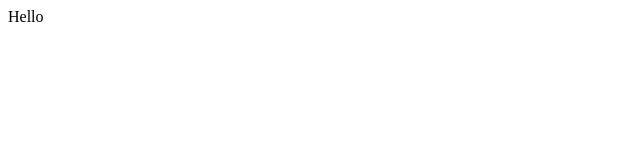
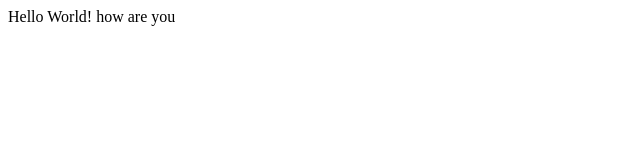
Before and after one commit to VKSingh03/demo-repo, a plain HTML site: page index.html in a window 1280 px wide. Shown: the whole page, without its empty margins (0-640 px from the left). Drawn offline with Linux system fonts and the light colour scheme.

Commit message:
Updated index file

```diff
--- a/index.html
+++ b/index.html
@@ -1 +1 @@
-<div>Hello </div>
+<div>Hello World! how are you</div>
```
